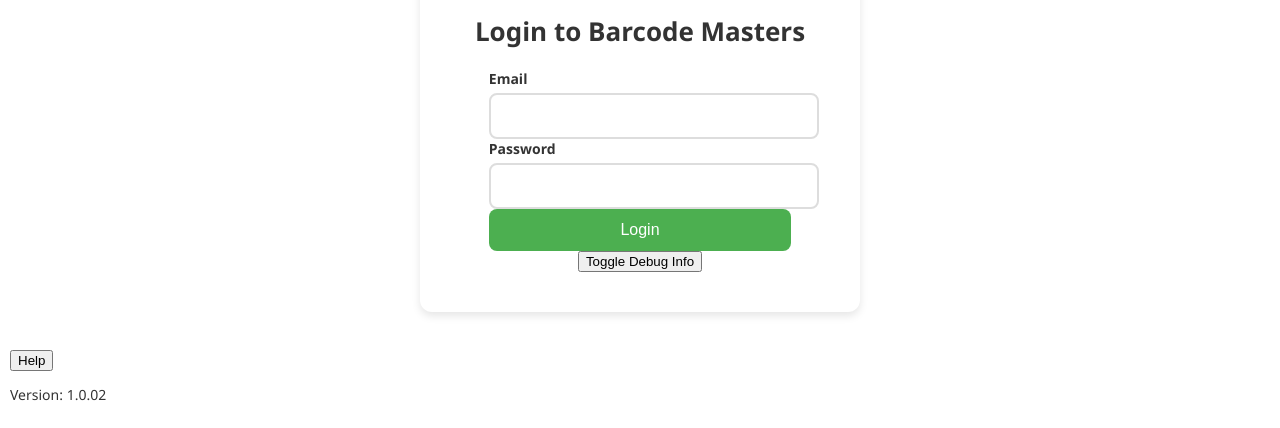
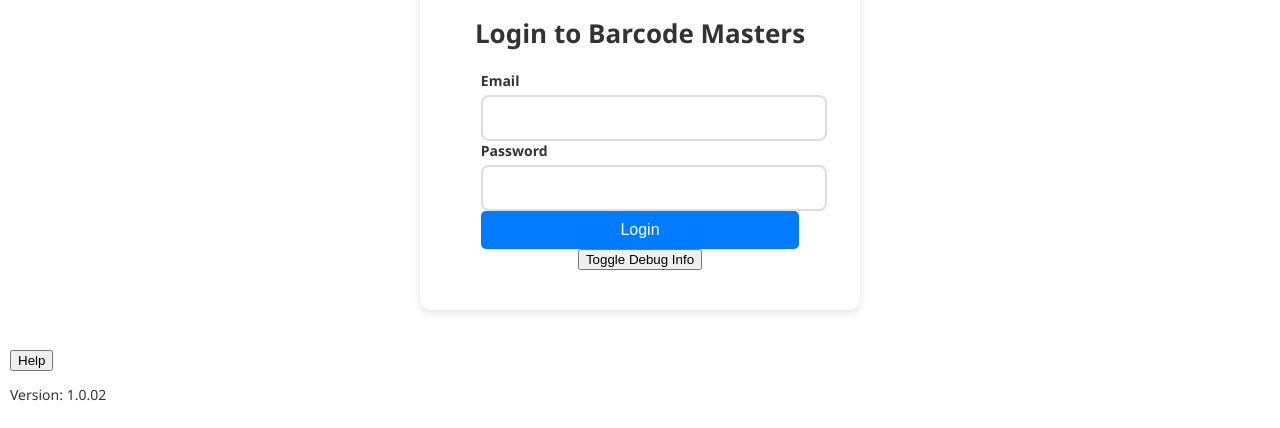
Before and after one commit to Gumbydevs/barcodemasters, a plain HTML site: page index.html in a window 1280 px wide. Shown: the part 372-800 px from the top of the page. Drawn offline with Linux system fonts and the light colour scheme; no server answers.

Commit message:
login style changes

```diff
--- a/assets/styles.css
+++ b/assets/styles.css
@@ -82,11 +82,11 @@ input:focus {
 }
 
 .btn-login {
-  padding: 12px;
-  background-color: #4CAF50;
+    background-color: #007BFF; //background-color: #4CAF50;
     color: white;
+    padding: 10px 20px;
     border: none;
-  border-radius: 8px;
+    border-radius: 5px;
     cursor: pointer;
     font-size: 16px;
     transition: background-color 0.3s ease;
@@ -94,7 +94,7 @@ input:focus {
 }
 
 .btn-login:hover {
-  background-color: #45a049;
+  background-color: #45a049; //background-color: #0056b3;
 }
 
 /* Dark Mode Specific Styles */
```
Lines whose indentation alone changed are shown as unchanged.
